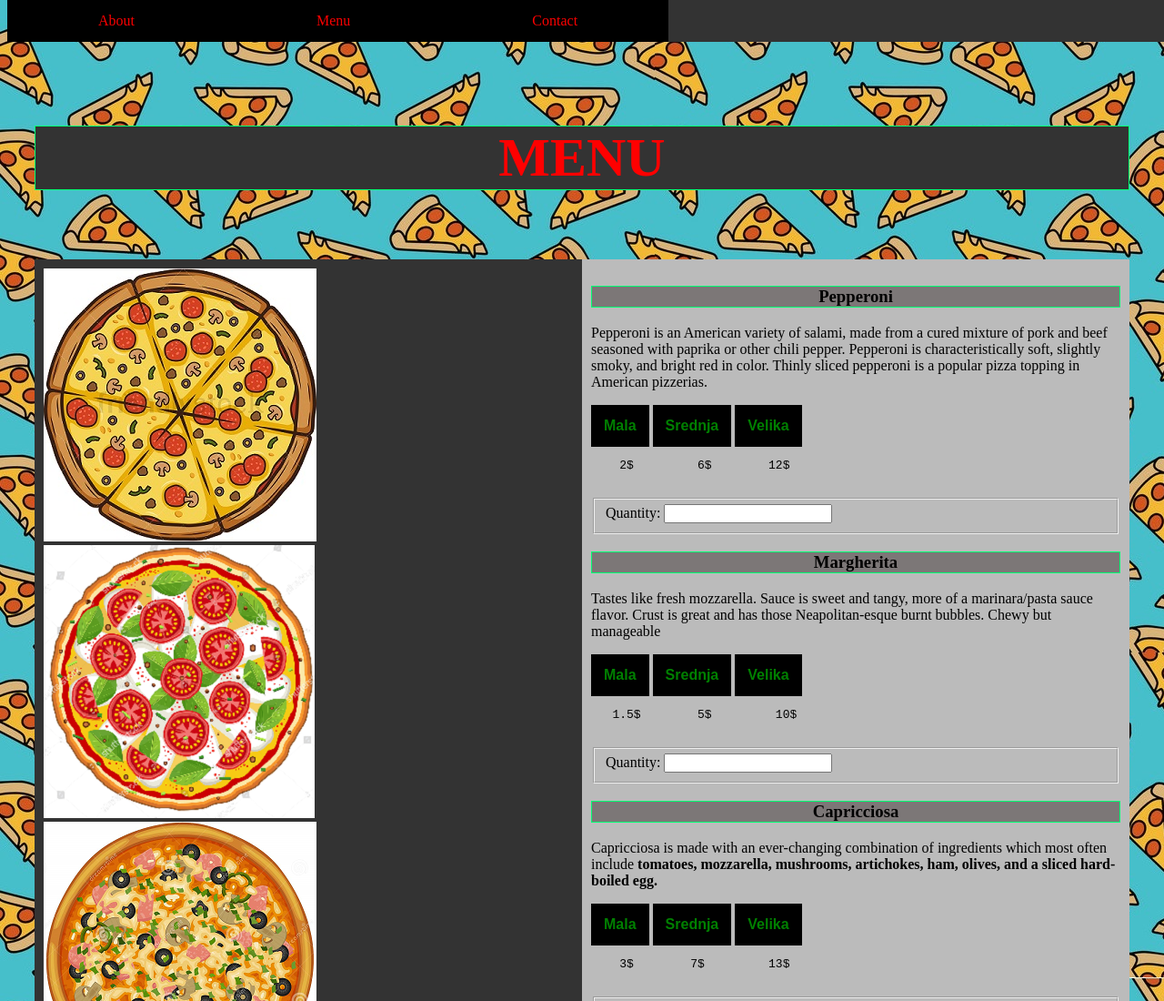
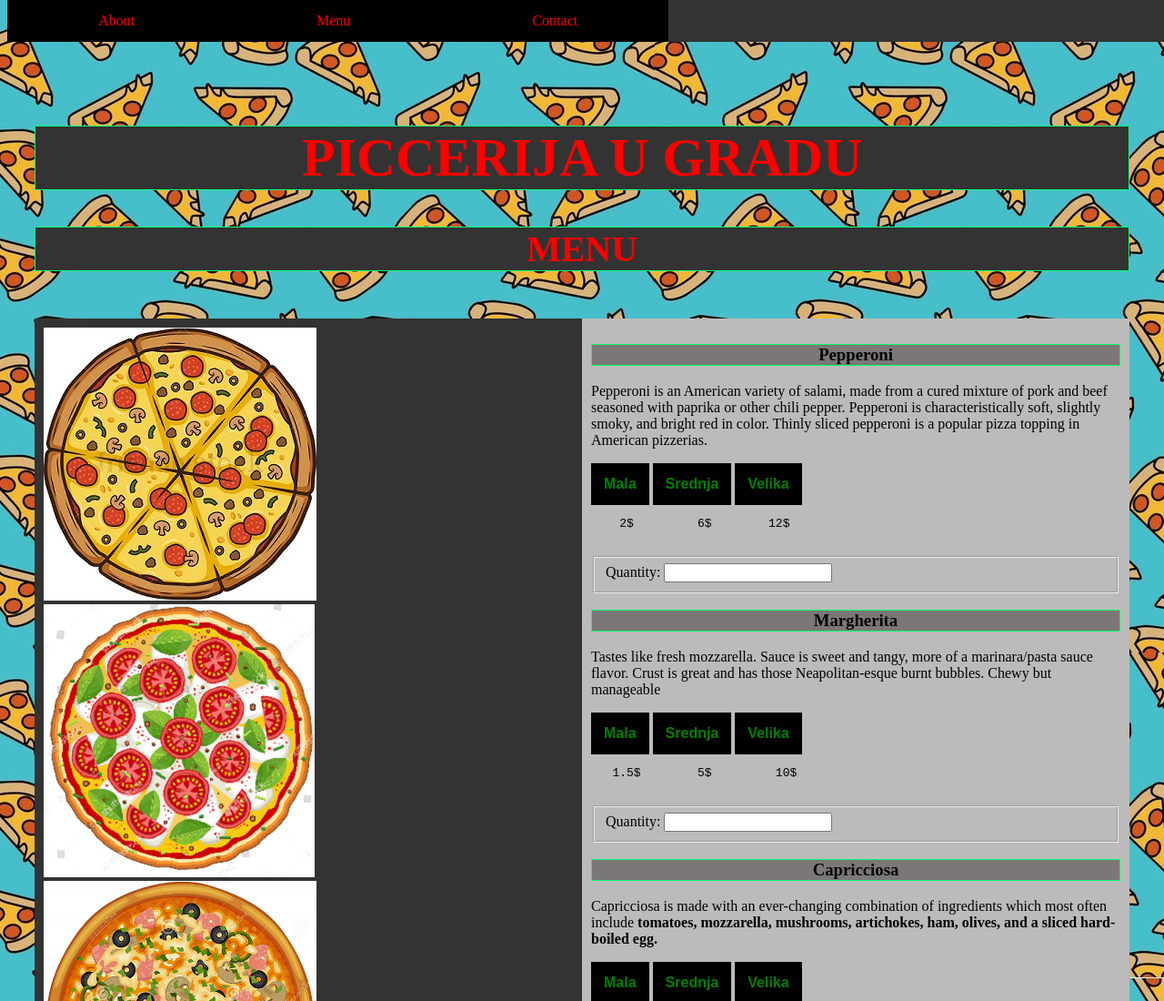
Before and after one commit to PotOk20/PIA-hw--2, a plain HTML site: page index.html in a window 1280 px wide. Shown: the top 1100 px of the page at 91% size. Drawn offline with Linux system fonts and the light colour scheme.

Commit message:
Update index.html

```diff
--- a/index.html
+++ b/index.html
@@ -18,7 +18,8 @@
  <p id="menu"></p>
  <br>
  <br>
-<h1 >MENU</h1>
+   <h1>PICCERIJA U GRADU</h1>
+<h2 >MENU</h2
 <br><br>
 <div class="red">
   <div class="kolona" style="background-color:#333;">
```
